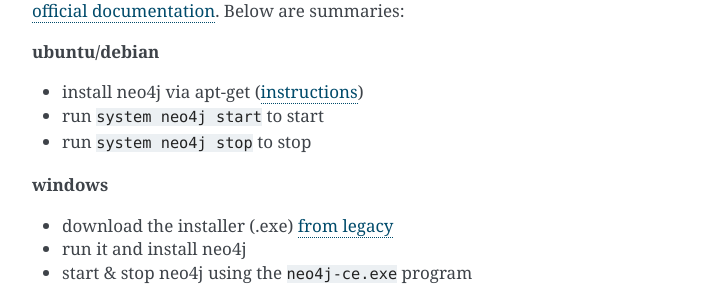
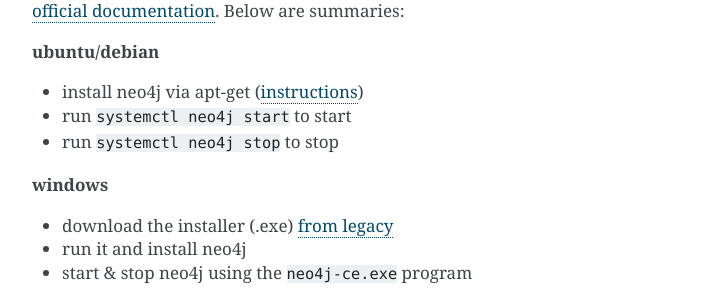
Before and after one commit to sergiorico/backend, a Sphinx documentation site: the page built from docs/dev-docs/getting-started.md, in a window 1280 px wide and 900 px high, scrolled down 1047 px. Shown: the part 152-450 px from the top of the window, without its empty margins (388-1105 px from the left). Built offline with Sphinx 7.4.7, drawn with Linux system fonts in a browser that asks for light colours.

Commit message:
Update getting-started.md

```diff
--- a/docs/dev-docs/getting-started.md
+++ b/docs/dev-docs/getting-started.md
@@ -39,9 +39,9 @@
 Install the **community edition**, **version 2.3.X** where X is the highest you can find. Again, the installation process depends on your os/environment. Here is the [official documentation](https://neo4j.com/docs/operations-manual/current/installation/). Below are summaries:
 
 **ubuntu/debian**
- - install neo4j via apt-get ([instructions](http://debian.neo4j.org/))
- - run `system neo4j start` to start
- - run `system neo4j stop` to stop
+ - install neo4j via apt-get ([instructions](https://neo4j.com/docs/operations-manual/current/installation/linux/debian/?_ga=2.52622504.107982304.1527148038-1465239262.1527148038))
+ - run `systemctl neo4j start` to start
+ - run `systemctl neo4j stop` to stop
 
 **windows**
  - download the installer (.exe) [from legacy](https://neo4j.com/download/other-releases/)
```
